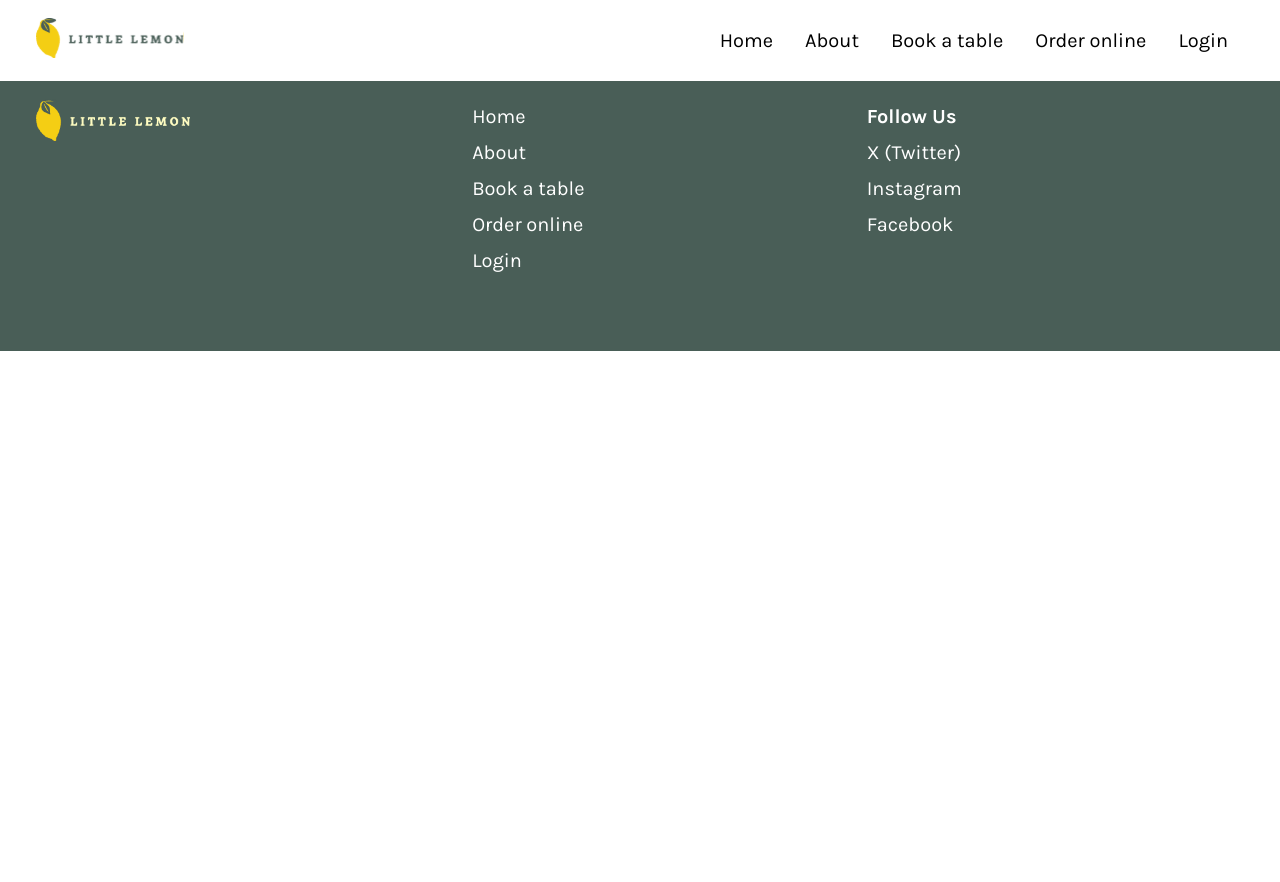
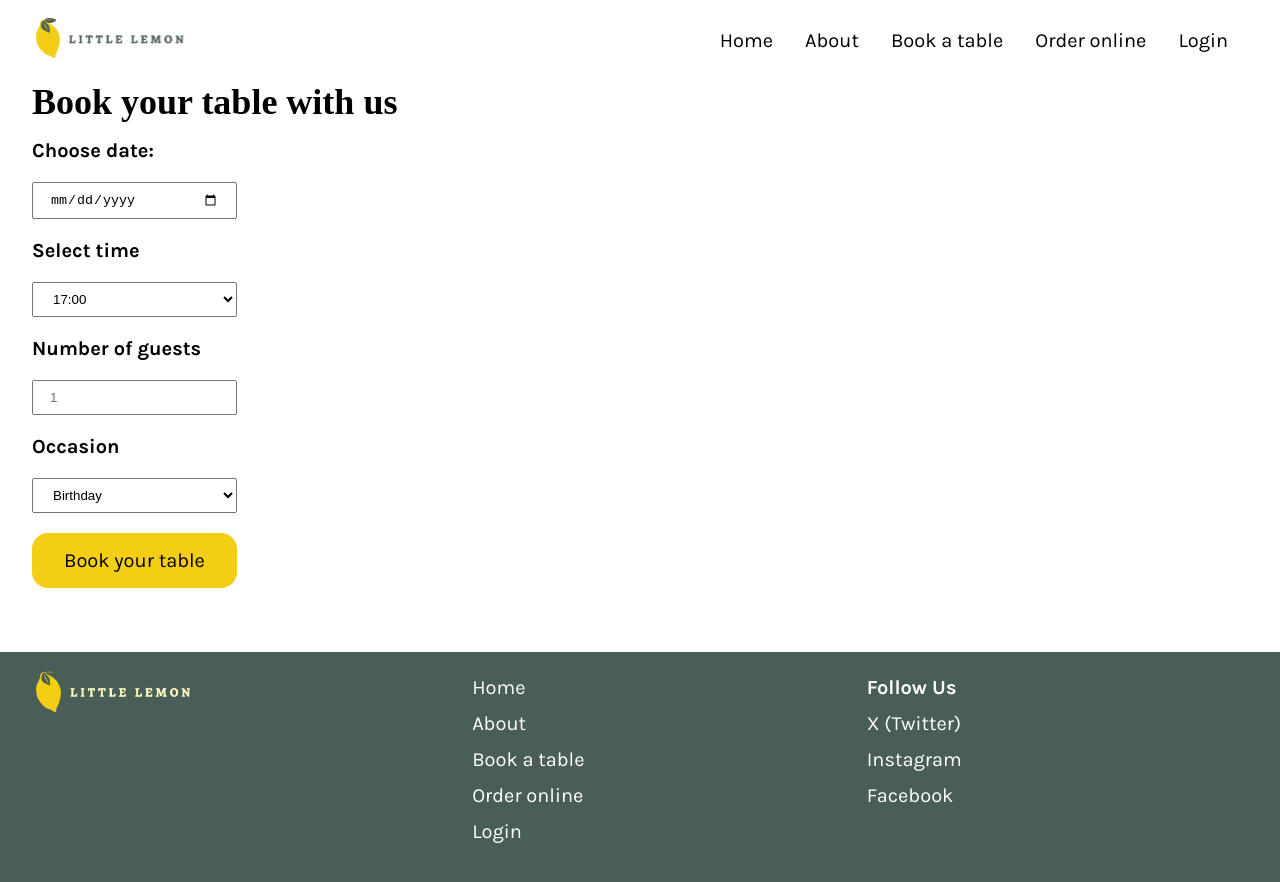
Before and after one commit to jarteaga127/little-lemon-app-coursera, a React (Vite) app: page /book-a-table in a window 1280 px wide. Shown: the top 882 px of the page. Before the commit the page ends 800 px from the top, so only its background shows below. Built offline with nearby package versions, Linux system fonts and the light colour scheme; a web font is replaced by a local one.

Commit message:
Added booking page and booking form to Little Lemon website

```diff
--- a/src/App.jsx
+++ b/src/App.jsx
@@ -13,7 +13,7 @@ function App() {
     <Nav/>
     <Routes>
       <Route path='/' element={<MainPage/>} />
-      <Route path='/book-a-table' element={<BookingPage/> }/>
+      <Route path='/book-a-table' element={<BookingPage/>}/>
     </Routes>
 
     <Footer/>
--- /dev/null
+++ b/src/Components/BookingForm.jsx
@@ -0,0 +1,31 @@
+const BookingForm = () => {
+    return (
+    <>
+    <form action="" className="booking-form">
+        <label htmlFor="booking-date">Choose date:</label>
+        <input type="date" id="booking-date" className="form-control"/>
+        <label htmlFor="booking-time">Select time</label>
+        <select name="booking-time" id="booking-time" className="form-control">
+            <option value="">17:00</option>
+            <option value="">18:00</option>
+            <option value="">19:00</option>
+            <option value="">20:00</option>
+            <option value="">21:00</option>
+            <option value="">22:00</option>
+        </select>
+        <label htmlFor="booking-guests">Number of guests</label>
+        <input type="number" placeholder="1" min="1" max="10" id="booking-guests" className="form-control"/>
+        <label htmlFor="occastion">Occasion</label>
+        <select name="occastion" id="occassion" className="form-control">
+        <option value="">Birthday</option>
+        <option value="">Anniversary</option>
+        <option value="">Graduation</option>
+        <option value="">First A</option>
+        </select>
+        <input type="submit" value="Book your table" className="booking-submit"/>
+    </form>
+    </>
+);
+}
+
+export default BookingForm;
--- a/src/Components/BookingPages.jsx
+++ b/src/Components/BookingPages.jsx
@@ -1,6 +1,13 @@
+import BookingForm from "./BookingForm";
+
 const BookingPage = () => {
     return (
-        <></>
+        <>
+        <section className="booking-page">
+        <h2>Book your table with us</h2>
+        <BookingForm/>
+        </section>
+        </>
      );
 }
 
--- a/src/Components/Nav.jsx
+++ b/src/Components/Nav.jsx
@@ -1,18 +1,21 @@
+import { Link } from "react-router-dom";
 import Logo from "../assets/Logo.svg";
 
 const Nav = () => {
     return (
         <>
         <nav>
-            <header><a href="#">
+            <header><Link to="/">
                 <img src={Logo} alt="" />
-                </a></header>
+                </Link>
+                </header>
             <ul>
-                <li><a href="#">Home</a></li>
-                <li><a href="#">About</a></li>
-                <li><a href="#">Book a table</a></li>
-                <li><a href="#">Order online</a></li>
-                <li><a href="#">Login</a></li>
+
+                <li><Link to="/">Home</Link></li>
+                <li><Link to="/">About</Link></li>
+                <li><Link to="/book-a-table">Book a table</Link></li>
+                <li><Link to="/">Order online</Link></li>
+                <li><Link to="/">Login</Link></li>
             </ul>
             </nav></>
      );
--- a/src/index.css
+++ b/src/index.css
@@ -21,7 +21,7 @@ h1, h2 {
 
 
 
-body, button, p {
+body, button, p, .booking-submit {
   font-family: var(--font-2);
   font-size: 20px;
 }
@@ -60,7 +60,7 @@ nav a:hover {
 }
 
 
-.main-btn {
+.main-btn, .booking-submit {
   background-color: #f4ce14;
   border-radius: 16px;
   border: none;
@@ -69,7 +69,7 @@ nav a:hover {
   transition: .5s;
 }
 
-.main-btn:hover {
+.main-btn:hover, .booking-submit:hover {
   background-color: #EE9972;
   transition: .5s;
 }
@@ -132,7 +132,7 @@ article {
   padding-bottom: 190px;
 }
 
-.our-specials h2, .reviews h2, .about-us {
+.our-specials h2, .reviews h2, .about-us, .booking-page h2 {
   margin-left: 32px;
 }
 
@@ -253,6 +253,21 @@ footer h4 {
   height: 42px;
 }
 
+.booking-form {
+  display: grid;
+  max-width: 200px;
+  margin: 16px 32px 64px;
+  gap: 20px;
+}
+
+.booking-form label {
+  font-weight: bold;
+}
+
+.form-control {
+  padding: 8px 16px;
+}
+
 @media screen and (max-width: 432px) {
 
   body {
```
